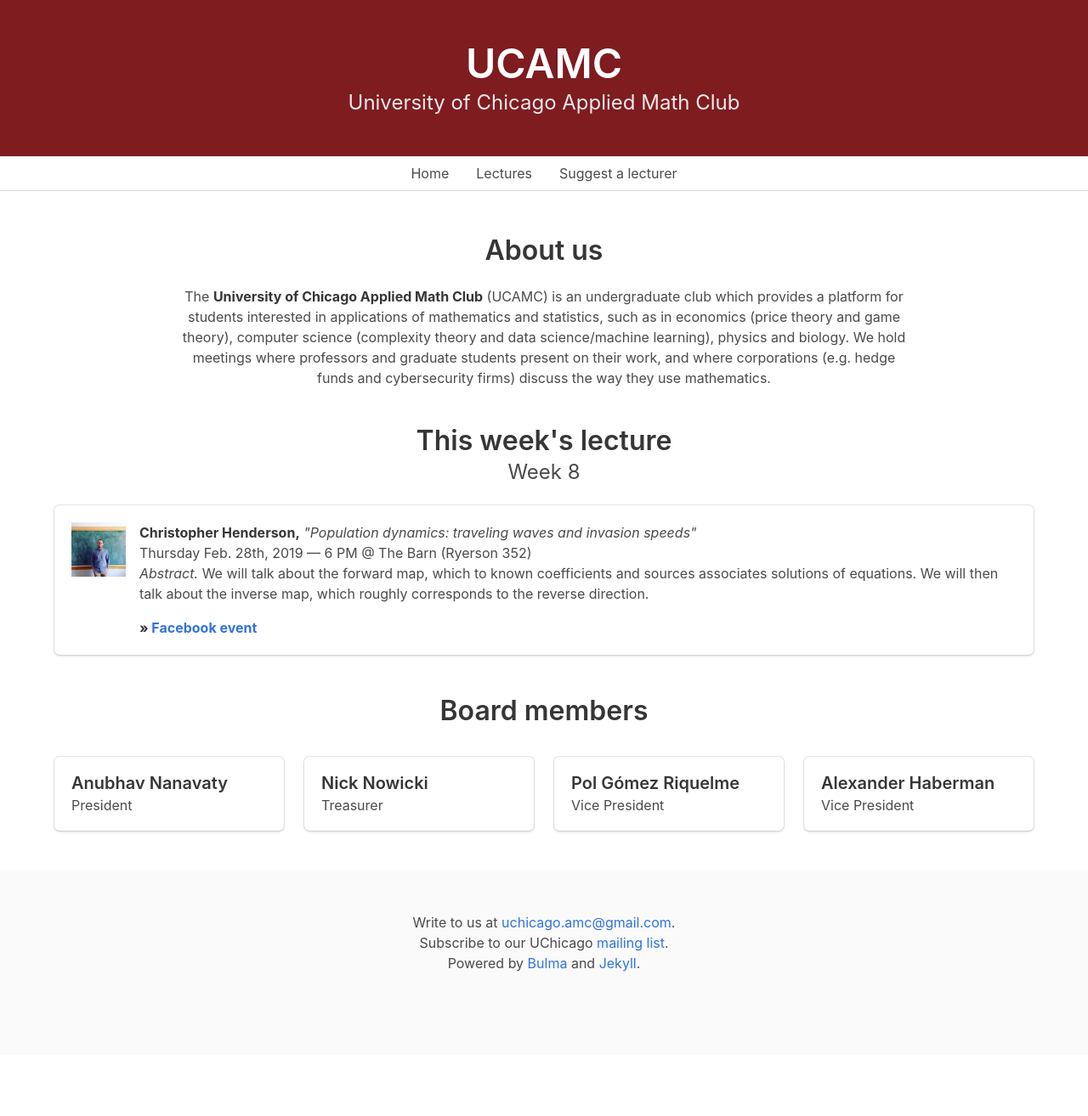
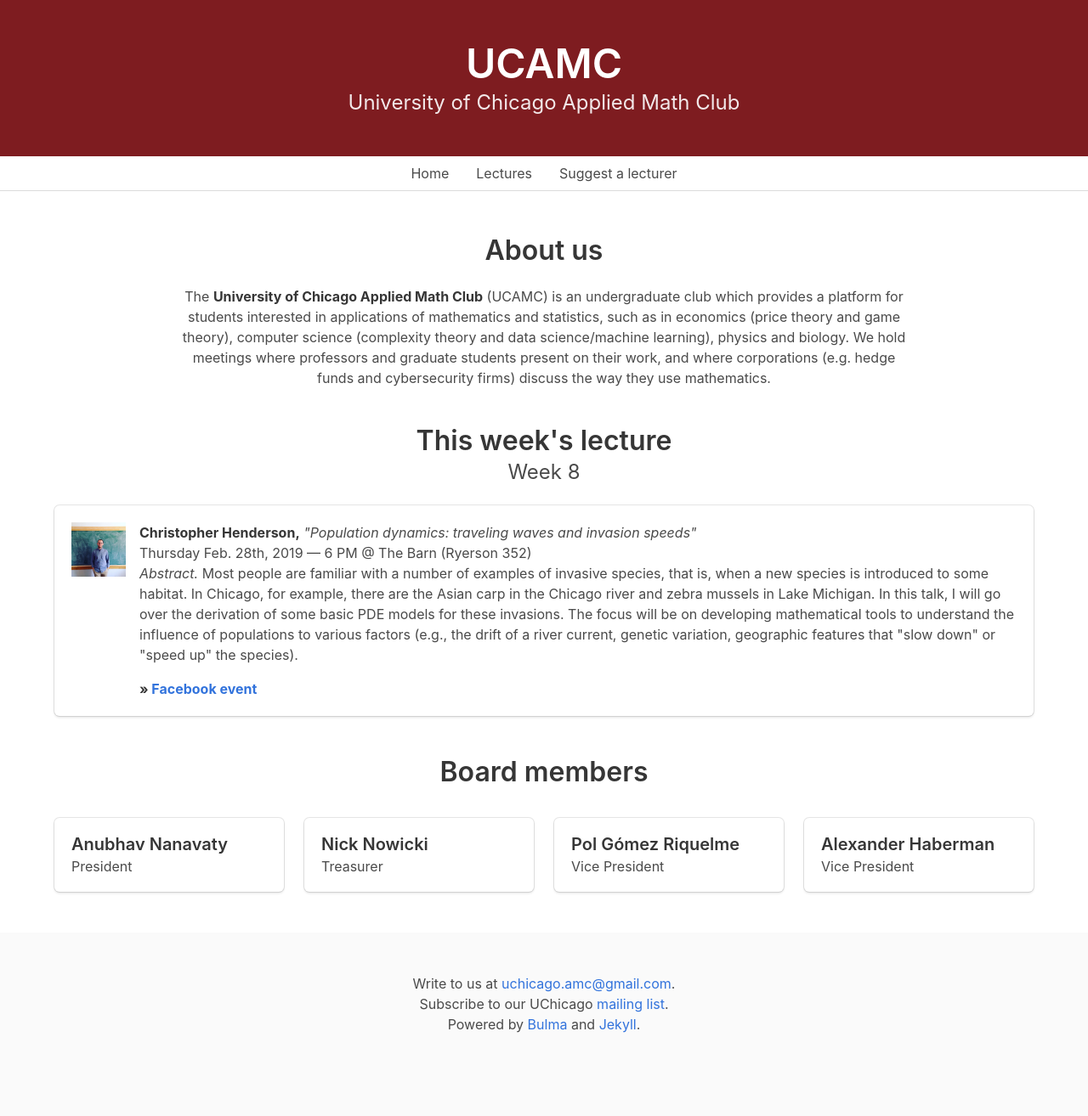
Before and after one commit to ucamc/ucamc.github.io, a Jekyll site: the page built from index.html, in a window 1280 px wide. Shown: the whole page at 85% size. Built offline with Jekyll 4.4.1, drawn with Linux system fonts in a browser that asks for light colours; nearby versions of some CDN libraries; before the commit the page ends 1242 px from its top, so only the background shows below that.

Commit message:
Update winter19.yml

```diff
--- a/_data/winter19.yml
+++ b/_data/winter19.yml
@@ -9,7 +9,8 @@ lectures:
     photo: henderson.jpg
     url: "https://math.uchicago.edu/~henderson/"
     fb: "#"
-    abstract: "We will talk about the forward map, which to known coefficients and sources associates solutions of equations. We will then talk about the inverse map, which roughly corresponds to the reverse direction."
+    abstract: >
+      Most people are familiar with a number of examples of invasive species, that is, when a new species is introduced to some habitat.  In Chicago, for example, there are the Asian carp in the Chicago river and zebra mussels in Lake Michigan.  In this talk, I will go over the derivation of some basic PDE models for these invasions.  The focus will be on developing mathematical tools to understand the influence of populations to various factors (e.g., the drift of a river current, genetic variation, geographic features that "slow down" or "speed up" the species).
   -
     who: Guillaume Bal
     what: From coefficients to solutions and back
```
